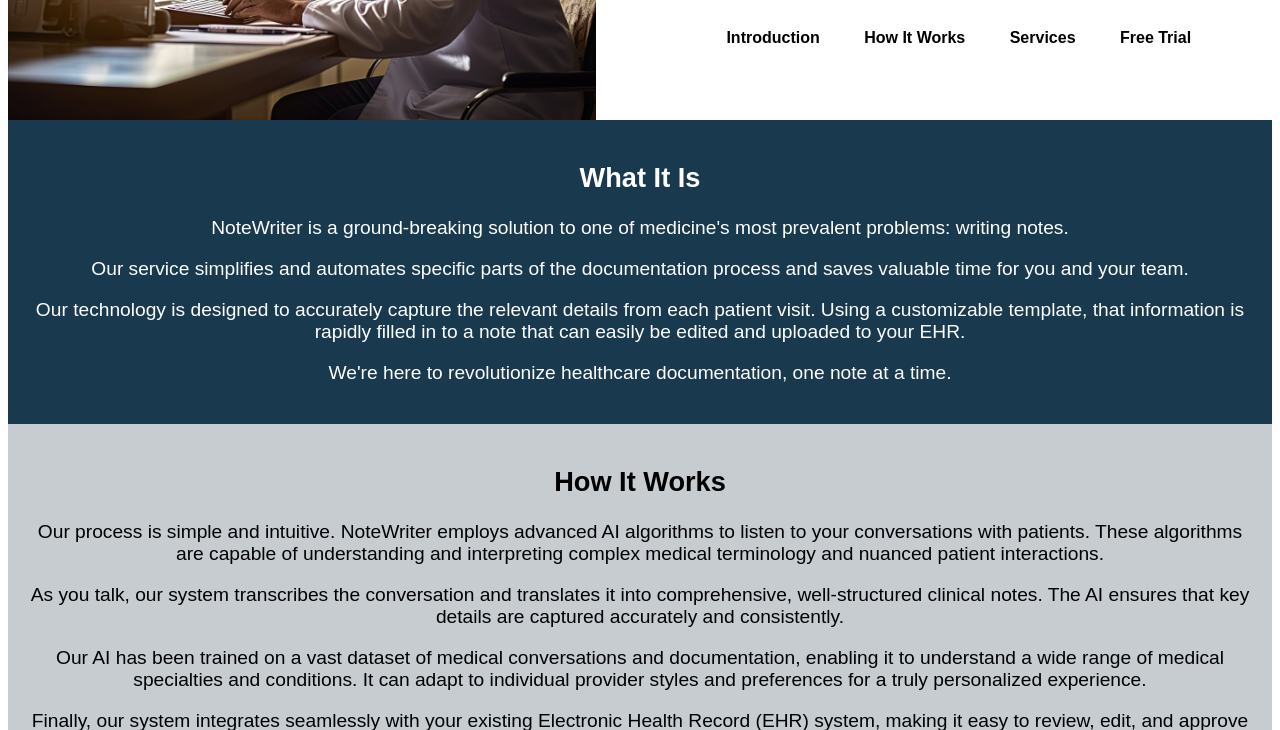
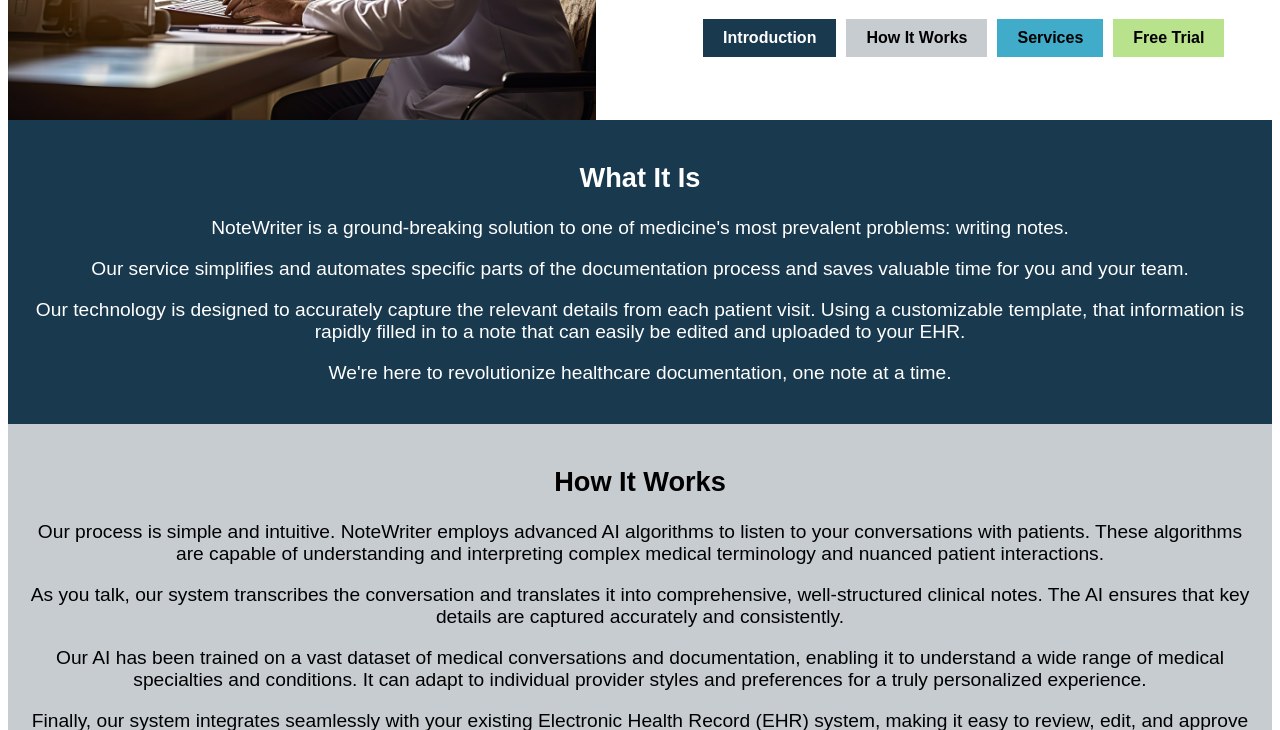
Before and after one commit to notewraiter/notewraiter, a plain HTML site: page index.html in a window 1280 px wide. Shown: the part 370-1100 px from the top of the page. Drawn offline with Linux system fonts and the light colour scheme.

Commit message:
Draft #12

```diff
--- a/index.html
+++ b/index.html
@@ -28,11 +28,11 @@
           <h1 class="TitleofSite">Revolutionizing Healthcare,</h1>
           <h1 class="TitleofSite"> One Note at a Time</h1>
           <ul class="top-links">
-              <li><a href="#introduction">Introduction</a></li>
-              <li><a href="#howitworks">How It Works</a></li>
-              <li><a href="#services">Services</a></li>
-              <li><a href="#trial">Free Trial</a></li>
-          </ul>
+            <li class="introduction-button scroll-link"><a href="#introduction">Introduction</a></li>
+            <li class="howitworks-button scroll-link"><a href="#howitworks">How It Works</a></li>
+            <li class="services-button scroll-link"><a href="#services">Services</a></li>
+            <li class="trial-button scroll-link"><a href="#trial">Free Trial</a></li>
+        </ul>
       </div>
   </section>
 
@@ -86,6 +86,6 @@
   <footer>
       <p>Copyright &copy; 2023 Notewraiter LLC</p>
   </footer>
-
+  <script src="main.js"></script>
 </body>
 </html>
--- /dev/null
+++ b/main.js
@@ -0,0 +1,13 @@
+window.addEventListener("DOMContentLoaded", (event) => {
+    document.querySelectorAll('a[href^="#"]').forEach(link => {
+        link.addEventListener('click', function(e) {
+            e.preventDefault();
+
+            let target = document.querySelector(this.getAttribute('href'));
+
+            target.scrollIntoView({
+                behavior: 'smooth'
+            });
+        });
+    });
+});
--- a/styles.css
+++ b/styles.css
@@ -215,23 +215,6 @@
     margin-right: 20px;
 }
 
-.top-text-container .top-links li {
-    display: inline;
-    padding: 0 15px; /* Adjust this value to change the spacing between the list items*/
-    text-align: center;
-    margin-top: 20px;
-}
-
-.top-links li {
-    margin-right: 10px;
-}
-
-.top-links li a {
-    text-decoration: none;
-    color: #000;
-    font-weight: bold;
-}
-
 section.flex-row {
     display: flex;
     flex-direction: row;
@@ -246,3 +229,66 @@
 p {
     font-size: 1.2em; /* relative to the parent element's font size */
 }
+
+.top-text-container .top-links {
+    display: flex;
+    justify-content: center;
+    gap: 10px; /* This is a shorthand for row-gap and column-gap, and it should provide the spacing you need between the items */
+}
+
+.top-text-container .top-links li {
+    list-style: none; /* This will remove bullet points from the list */
+}
+
+.top-text-container .top-links li a {
+    padding: 10px 20px; /* Adjusts size of the button around text */
+    display: inline-block; /* Allows padding to function properly */
+    background-color: #007BFF; /* Change this to the color you want */
+    text-decoration: none;
+    color: #000;
+    font-weight: bold;
+    transition: background-color 0.2s ease; /* Makes color transition smooth when hovering */
+}
+
+.top-text-container .top-links li a:hover {
+    background-color: #0056b3; /* Change this to the color you want when hovering */
+}
+
+
+
+
+/* Individual header button colors */
+.top-text-container .top-links li.introduction-button a {
+    background-color: #18394e; /* Example color */
+    color: white
+}
+
+.top-text-container .top-links li.howitworks-button a {
+    background-color: #c7ccd1; /* Example color */
+}
+
+.top-text-container .top-links li.services-button a {
+    background-color: #40acc9; /* Example color */
+}
+
+.top-text-container .top-links li.trial-button a {
+    background-color: #b9e28c; /* Example color */
+}
+
+.top-text-container .top-links li.introduction-button a:hover {
+    background-color: #b9e28c; /* Example color */
+    color: black
+}
+
+.top-text-container .top-links li.howitworks-button a:hover {
+    background-color: #40acc9; /* Example color */
+}
+
+.top-text-container .top-links li.services-button a:hover {
+    background-color: #c7ccd1; /* Example color */
+}
+
+.top-text-container .top-links li.trial-button a:hover {
+    background-color: #18394e; /* Example color */
+    color: white
+}
```
